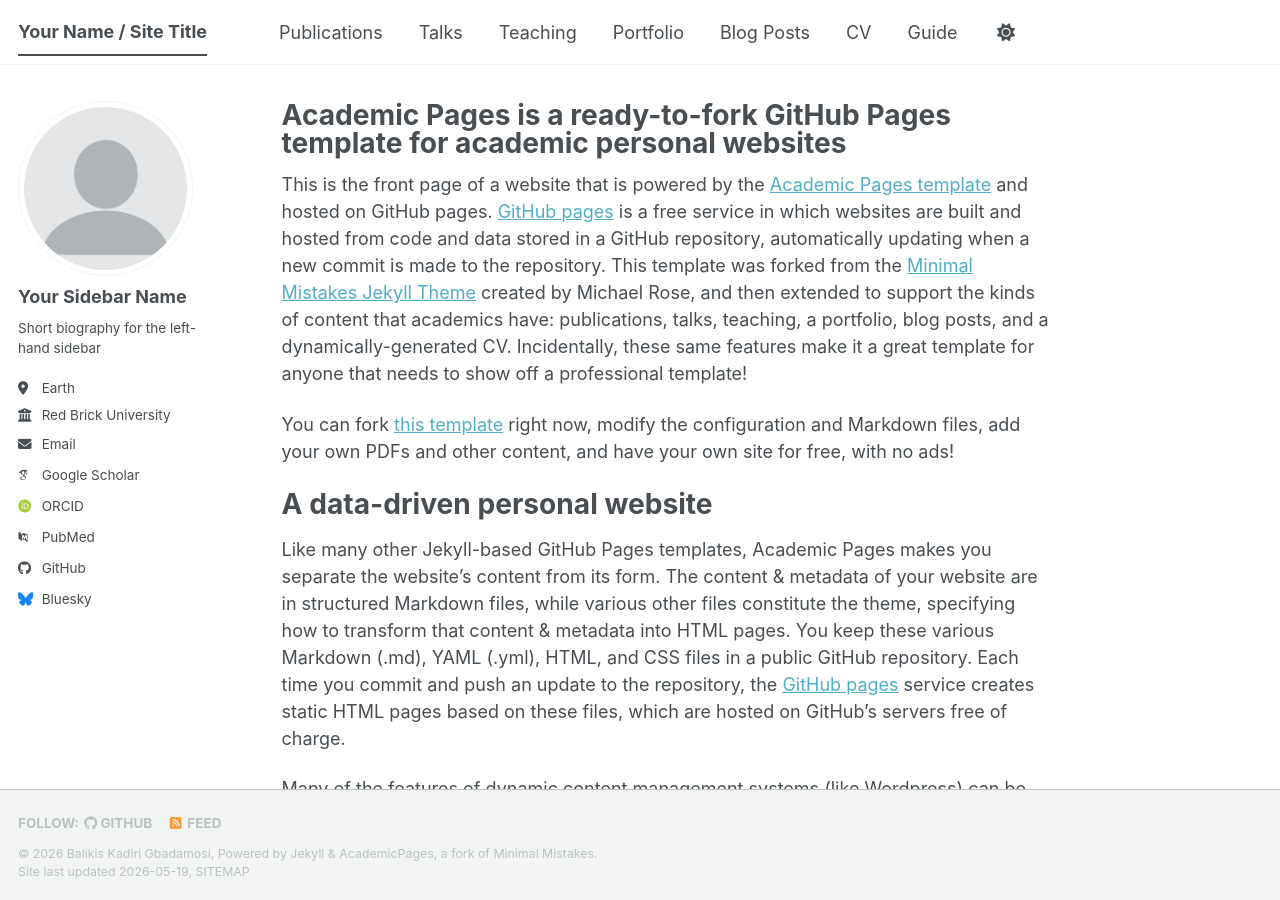
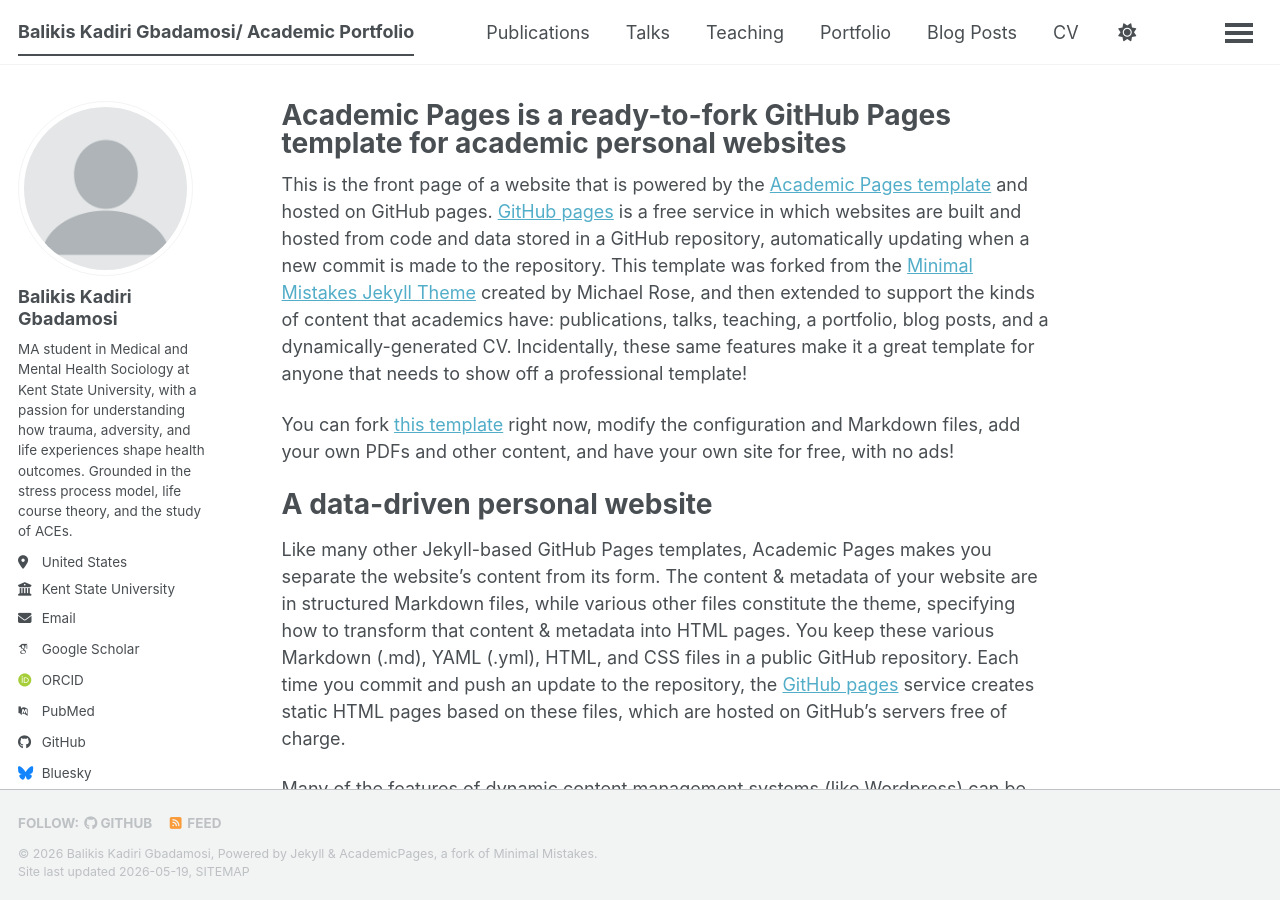
Before and after one commit to balikis-Gbadamosi/balikis-Gbadamosi.github.io, a Jekyll site: the page built from _pages/about.md, in a window 1280 px wide and 900 px high. Built offline with Jekyll 4.4.1, drawn with Linux system fonts in a browser that asks for light colours; some web fonts are replaced; a script bundle is joined from its source files by our own code; library files that are not in the unit come from our copies.

Commit message:
Update _config.yml

```diff
--- a/_config.yml
+++ b/_config.yml
@@ -9,14 +9,14 @@
 # Basic Site Settings
 locale                   : "en-US"
 site_theme               : "default" # The available themes options are "default", "air", "sunrise", "mint", "dirt" and "contrast"
-title                    : "Your Name / Site Title"
+title                    : "Balikis Kadiri Gbadamosi/ Academic Portfolio"
 title_separator          : "-"
 name                     : &name "Balikis Kadiri Gbadamosi"
-description              : &description "Your Name's academic portfolio"   # Update this with a general description of your site, this is the default if not overridden by a page
-url                      : https://academicpages.github.io # The base hostname & protocol for your site e.g. "https://[your GitHub username].github.io",
+description              : &description "Balikis Gbadamosi academic portfolio"   # Update this with a general description of your site, this is the default if not overridden by a page
+url                      : https://balikis-Gbadamosi.github.io # The base hostname & protocol for your site e.g. "https://[your GitHub username].github.io",
                                                            # or if you already have some other page hosted on Github then use "https://[your GitHub username].github.io/[Your Repo Name]"
 baseurl                  : "" # the subpath of your site, e.g. "/blog"
-repository               : "academicpages/academicpages.github.io"
+repository               : "balikis-Gbadamosi/balikis-Gbadamosi.github.io"
 
 # Site Author - The following control what appear as part of the author content on the side bar.
 #               If a field is blank the icon and link will not appear, otherwise it will be shown.
@@ -24,13 +24,12 @@
 author:
   # Biographic information
   avatar           : "profile.png"
-  name             : "Your Sidebar Name"
-  pronouns         : # example: "she/her"
-  bio              : "Short biography for the left-hand sidebar"
-  location         : "Earth"
-  employer         : "Red Brick University"
+  name             : "Balikis Kadiri Gbadamosi"
+  pronouns         : "MA student in Medical and Mental Health Sociology at Kent State University, with a passion for understanding how trauma, adversity, and life experiences shape health outcomes. Grounded in the stress process model, life course theory, and the study of ACEs."
+  location         : "United States"
+  employer         : "Kent State University"
   uri              : # URL
-  email            : "none@example.org"
+  email            : "bgbadamo@kent.edu"
 
   # Academic websites
   academia         : # URL
```
